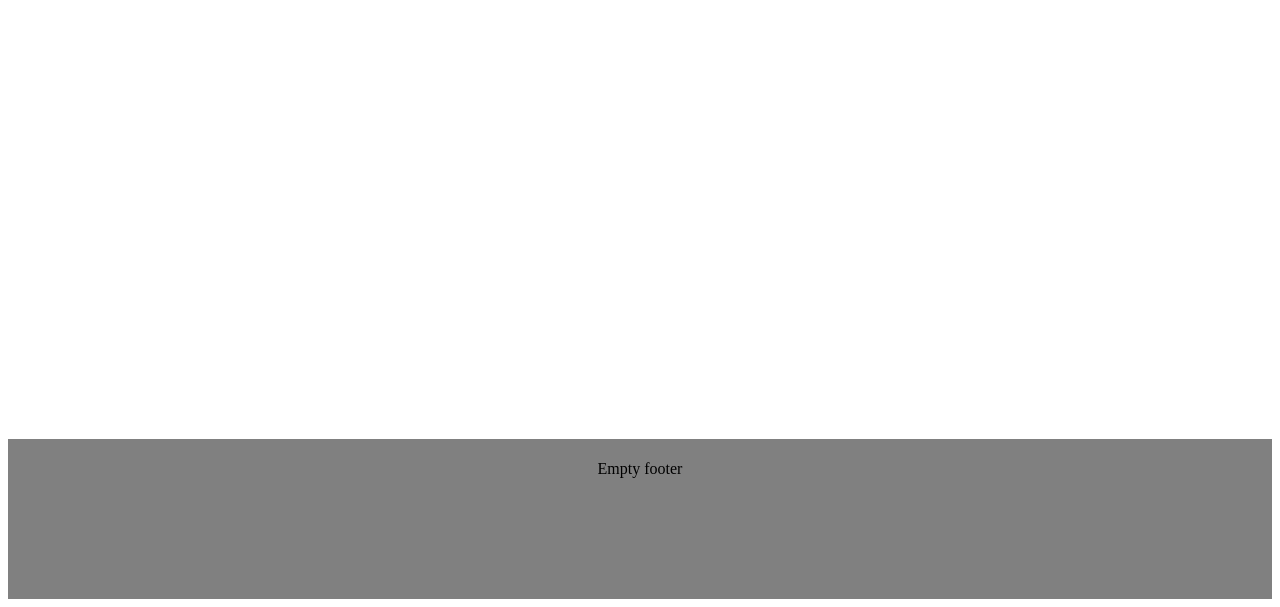
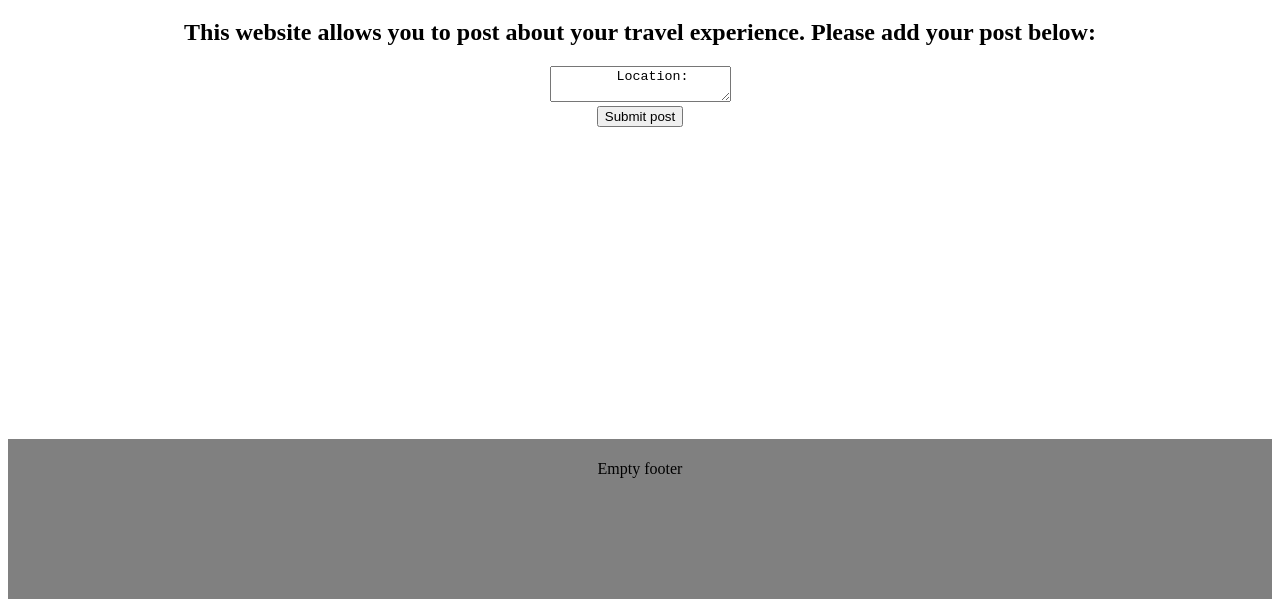
Before and after one commit to Rachiey/journalproject, a plain HTML site: page html/mainPage.html in a window 1280 px wide. Shown: the part 209-816 px from the top of the page. Drawn offline with Linux system fonts and the light colour scheme; no server answers.

Commit message:
added submit post section form

```diff
--- a/html/mainPage.html
+++ b/html/mainPage.html
@@ -22,6 +22,18 @@
         <a href="#contact">Food and Drinks</a>
         <a href="#about">Entertainment</a>
       </div>
+    <h2>This website allows you to post about your travel experience. Please add your post below:</h2>
+
+      <form>
+        <div>
+        <textarea name="comments" id="comments">
+        Location:
+
+        </textarea>
+        </div>
+        <input type ="submit" id = "journalpost" value ="Submit post">
+        </form>
+        <!--<div class="gifs"></div>!-->
 
     <footer><p>Empty footer</p></footer>
 </body>
```
